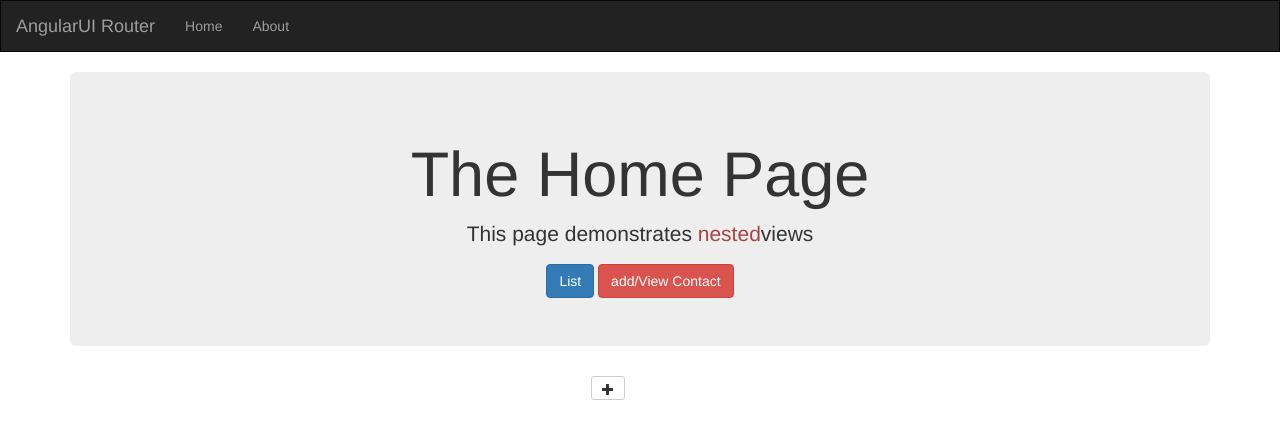
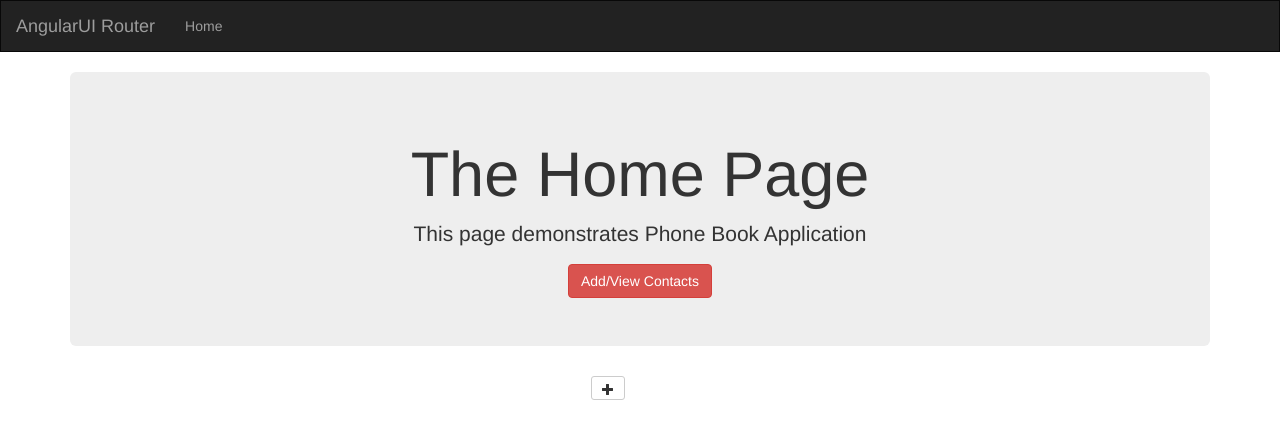
Before and after one commit to kapoorji/angular-friends-list, a plain HTML site: page index.html at #!/home/addContact in a window 1280 px wide. Drawn offline with nearby package versions, Linux system fonts and the light colour scheme; some packages are replaced by stand-ins of ours.

Commit message:
Rectified delete functionality

```diff
--- a/controller/routerApp.controller.js
+++ b/controller/routerApp.controller.js
@@ -21,6 +21,7 @@ this.field={};
 
  this.delContact= function(index) {
  this.contacts.splice(index,1);
+ this.listcontact();
  }
 
  this.editContact = function(index) {
--- a/index.html
+++ b/index.html
@@ -21,7 +21,7 @@
     </div>
     <ul class="nav navbar-nav">
         <li><a ui-sref="home">Home</a></li>
-        <li><a ui-sref="about">About</a></li>
+    <!--     <li><a ui-sref="about">About</a></li> -->
     </ul>
 </nav>
 
--- a/view/partial-home.html
+++ b/view/partial-home.html
@@ -1,10 +1,10 @@
 <div>
 <div class="jumbotron text-center">
     <h1>The Home Page</h1>
-    <p>This page demonstrates <span class="text-danger">nested</span>views</p>
+    <p>This page demonstrates Phone Book Application</p>
 
-	<a ui-sref=".list" class="btn btn-primary">List</a>
-    <a ui-sref=".addContact" class="btn btn-danger">add/View Contact</a>
+<!--	<a ui-sref=".list" class="btn btn-primary">List</a>  -->
+    <a ui-sref=".addContact" class="btn btn-danger">Add/View Contacts</a>
 </div>
 	<div ui-view></div>
 </div>
```
Also changed, not shown: view/partial-add-contact.html (+0 -6 lines).
